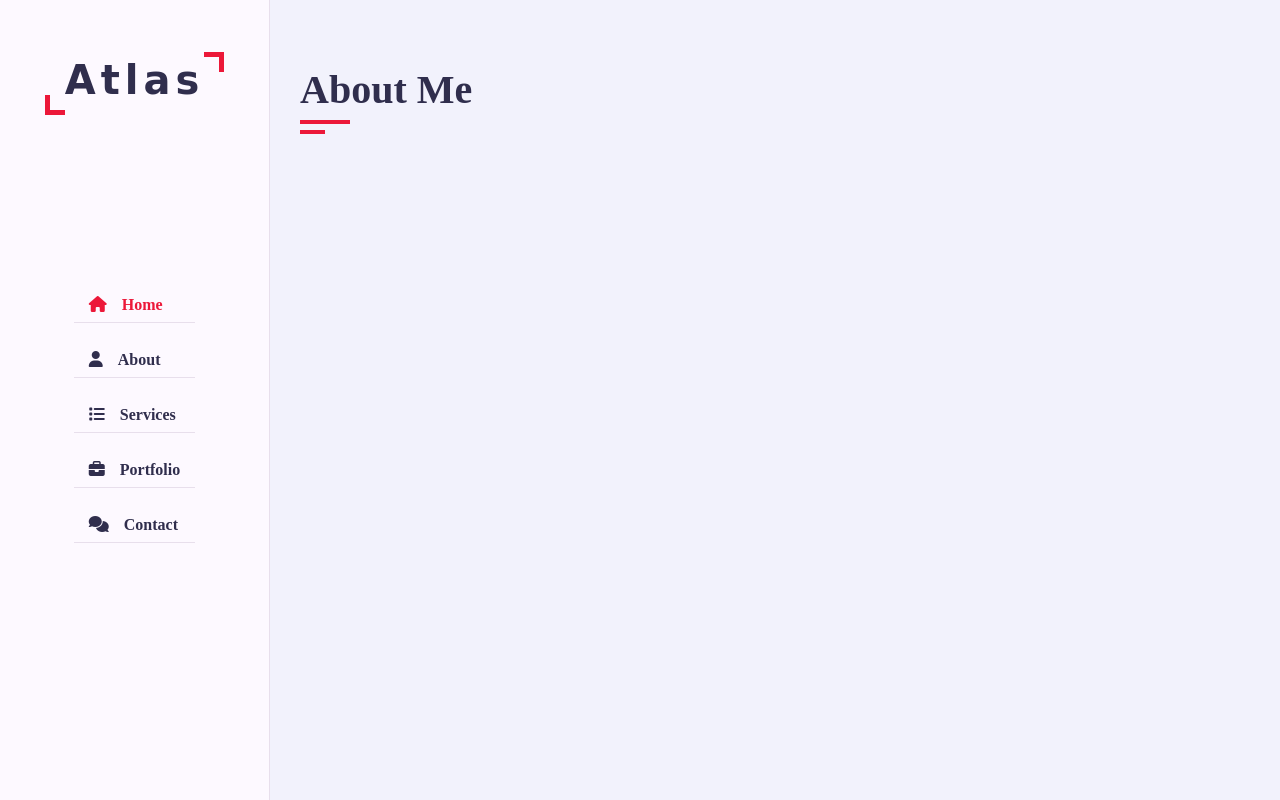
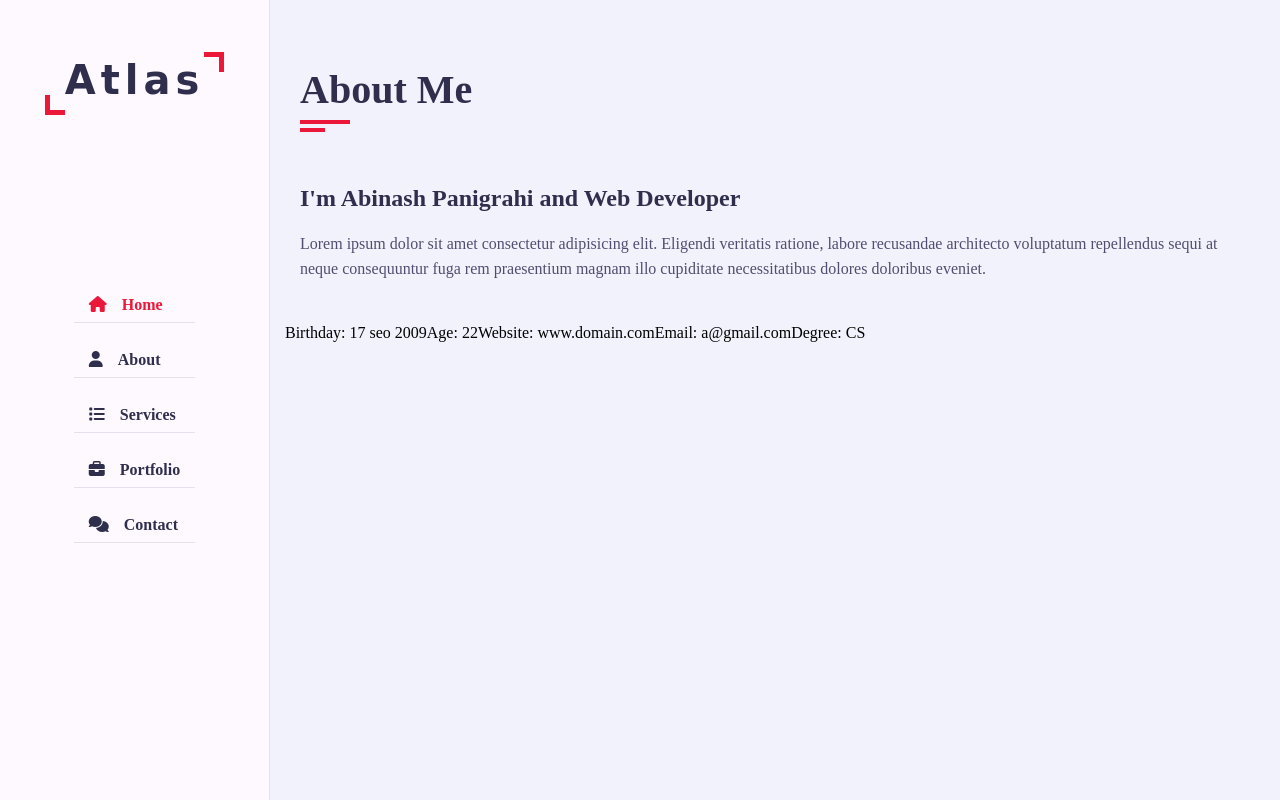
Before and after one commit to abinashpanigrahi/Portfolio, a plain HTML site: page index.html in a window 1280 px wide. Drawn offline with Linux system fonts and the light colour scheme; a web font is replaced by a local one.

Commit message:
added changes

```diff
--- a/index.html
+++ b/index.html
@@ -62,7 +62,42 @@
                     <div class="row">
                         <div class="section-title padd-15">
                             <h2>About Me</h2>
-                            <!--  resume from 54 mins-->
+                        </div>
+                    </div>
+                    <div class="row">
+                        <div class="about-content padd-15">
+                            <div class="row">
+                                <div class="about-text padd-15">
+                                    <h3>
+                                        I'm Abinash Panigrahi and <span>Web Developer </span>
+                                    </h3>
+                                    <p>
+                                        Lorem ipsum dolor sit amet consectetur adipisicing elit. Eligendi veritatis ratione, labore recusandae architecto voluptatum repellendus sequi at neque consequuntur fuga rem praesentium magnam illo cupiditate necessitatibus dolores doloribus eveniet.
+                                    </p>
+                                </div>
+                            </div>
+                            <div class="row">
+                                <div class="personal-info padd-15">
+                                    <div class="row">
+                                        <div class="info-item">
+                                            <p>Birthday: <span>17 seo 2009</span></p>
+                                        </div>
+                                        <div class="info-item">
+                                            <p>Age: <span>22</span></p>
+                                        </div>
+                                        <div class="info-item">
+                                            <p>Website: <span>www.domain.com</span></p>
+                                        </div>
+                                        <div class="info-item">
+                                            <p>Email: <span>a@gmail.com</span></p>
+                                        </div>
+                                        <div class="info-item">
+                                            <p>Degree: <span>CS </span></p>
+                                        </div>
+                                    </div>
+                                </div>
+                                <div class="skills padd-15"></div>
+                            </div>
                         </div>
                     </div>
                 </div>
--- a/styles/style.css
+++ b/styles/style.css
@@ -68,6 +68,7 @@ ul{
 .section-title{
     flex: 0 0 100%;
     max-width: 100%;
+    margin-bottom: 60px;
 }
 
 .section-title h2{
@@ -95,7 +96,7 @@ ul{
     position: absolute;
     top: 100%;
     left: 0;
-    margin-top: 10px;
+    margin-top: 8px;
 }
 
 .row{
@@ -323,3 +324,46 @@ h3.my-profession{
     margin: auto;
     height: 400px;
 }
+
+
+
+/* About */
+
+.about .about-content{
+    flex: 0 0 100%;
+    max-width: 100%;
+}
+
+.about .about-content .about-text{
+    flex: 0 0 100%;
+    max-width: 100%;
+}
+
+.about .about-content .about-text h3{
+    font-size: 24px;
+    margin-bottom: 15px;
+    font-weight: 700;
+    color: var(--text-black-900);
+}
+
+.about .about-content .about-text h3 span{
+    color: var(--skin color);
+}
+
+.about .about-content .about-text p{
+    font-size: 16px;
+    line-height: 25px;
+    color: var(--text-black-700);
+}
+
+.about .about-content .personal-info{
+    flex: 0 0 60%;
+    max-width: 60%;
+    margin-top: 40px;
+}
+
+.about .about-content .skills{
+    flex: 0 0 40%;
+    max-width: 40%;
+    margin-top: 40px;
+}
```
